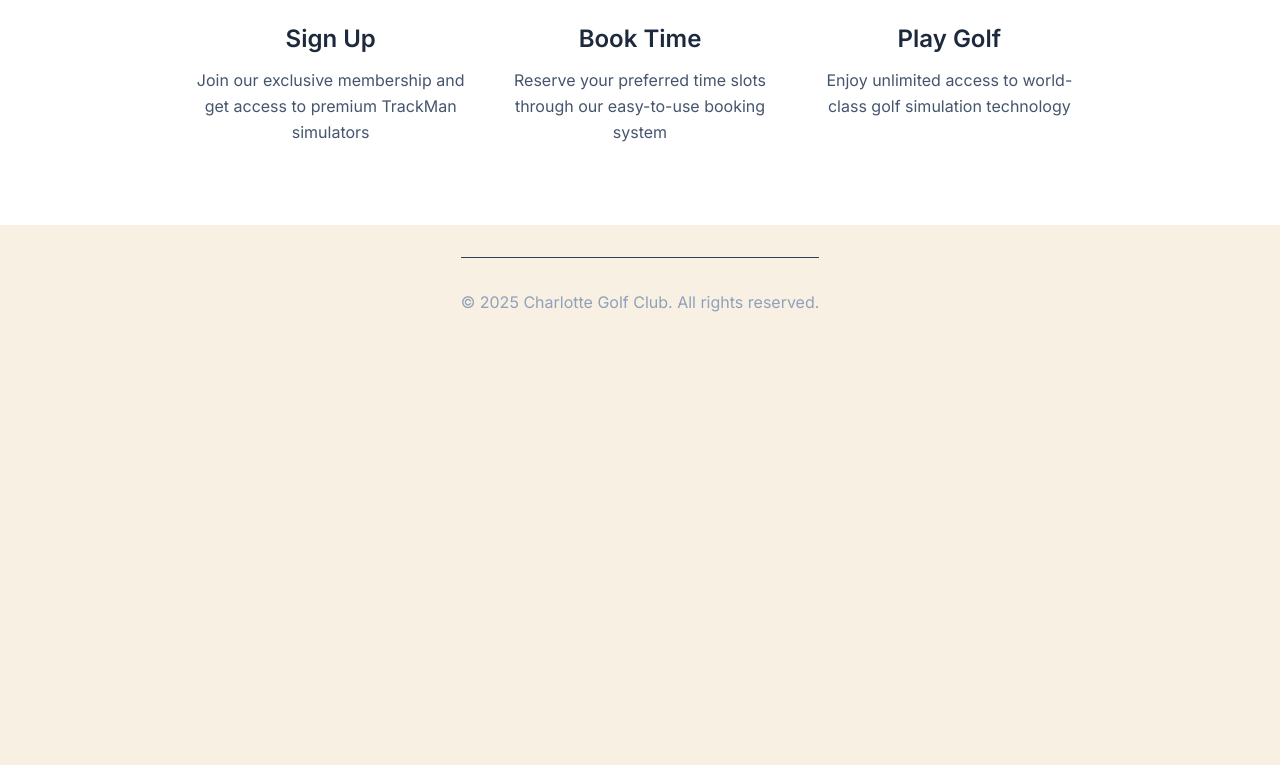
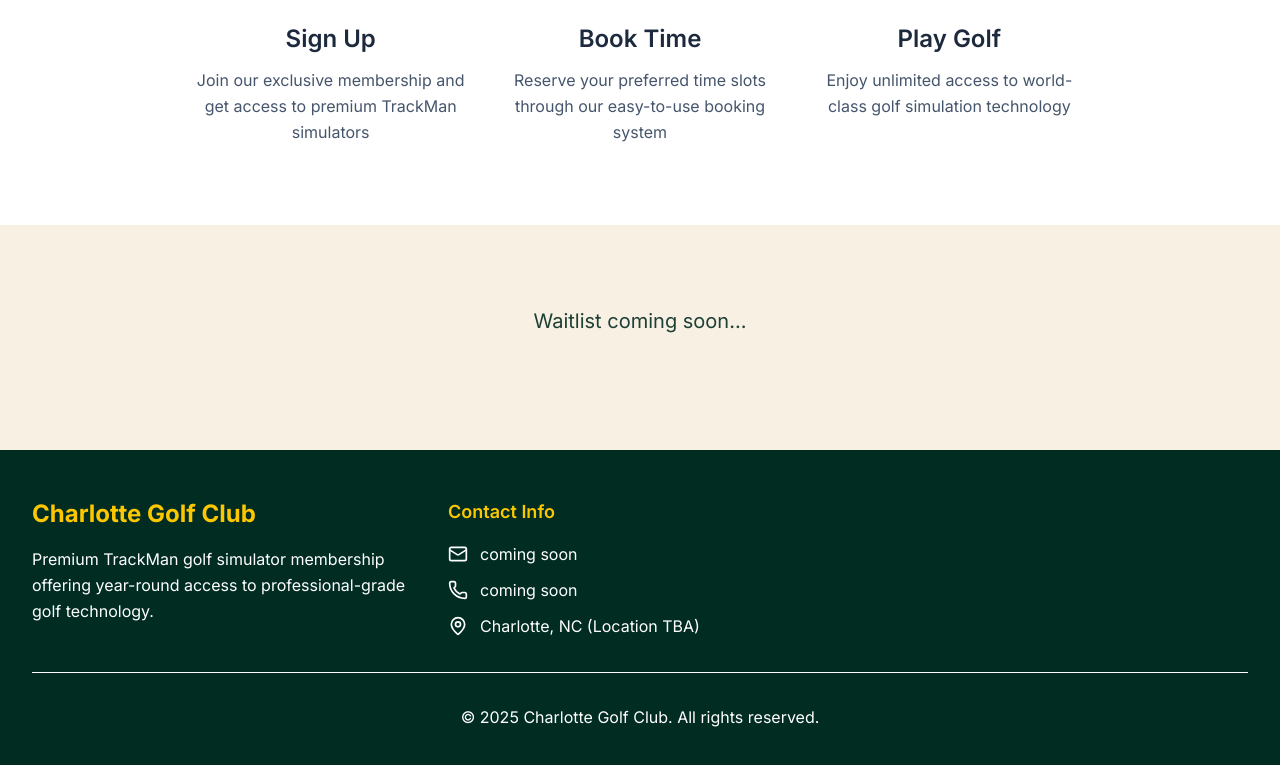
Before and after one commit to MatthewIczkowski/cltgc, a Next.js app: page / in a window 1280 px wide. Shown: the part 1197-1962 px from the top of the page. Before the commit the page ends 1591 px from the top, so only its background shows below. Built offline with nearby package versions, Linux system fonts and the light colour scheme.

Commit message:
updated footer, added waitlist form section

```diff
--- /dev/null
+++ b/src/app/components/footer.tsx
@@ -0,0 +1,66 @@
+import { Mail, MapPin, Phone } from "lucide-react"
+
+export function Footer() {
+  return (
+    <footer className="bg-emerald-950 text-white py-12 px-4">
+      <div className="mx-auto px-4">
+        <div className="grid md:grid-cols-3 gap-8">
+          <div>
+            <h3 className="text-2xl font-bold mb-4 text-yellow-400">Charlotte Golf Club</h3>
+            <p className="mb-4 leading-relaxed">
+              Premium TrackMan golf simulator membership offering year-round access to professional-grade golf
+              technology.
+            </p>
+          </div>
+
+          <div>
+            <h4 className="text-lg font-semibold mb-4 text-yellow-400">Contact Info</h4>
+            <div className="space-y-3">
+              <div className="flex items-center space-x-3">
+                <Mail className="w-5 h-5" />
+                <a
+                  href=""
+                  className=" hover:underline transition-colors"
+                >
+                  coming soon
+                </a>
+              </div>
+              <div className="flex items-center space-x-3">
+                <Phone className="w-5 h-5" />
+                <a href="" className="hover:underline transition-colors">
+                  coming soon
+                </a>
+              </div>
+              <div className="flex items-center space-x-3">
+                <MapPin className="w-5 h-5" />
+                <span>Charlotte, NC (Location TBA)</span>
+              </div>
+            </div>
+          </div>
+
+          {/* <div>
+            <h4 className="text-lg font-semibold mb-4 text-emerald-400">Quick Links</h4>
+            <div className="space-y-2">
+              <a href="#" className="block text-slate-300 hover:text-white transition-colors">
+                Privacy Policy
+              </a>
+              <a href="#" className="block text-slate-300 hover:text-white transition-colors">
+                Terms of Service
+              </a>
+              <a href="#" className="block text-slate-300 hover:text-white transition-colors">
+                Membership Agreement
+              </a>
+              <a href="#" className="block text-slate-300 hover:text-white transition-colors">
+                Contact Us
+              </a>
+            </div>
+          </div> */}
+        </div>
+
+        <div className="border-t border-white mt-8 pt-8 text-center">
+          <p>© {new Date().getFullYear()} Charlotte Golf Club. All rights reserved.</p>
+        </div>
+      </div>
+    </footer>
+  )
+}
--- a/src/app/components/hero-section.tsx
+++ b/src/app/components/hero-section.tsx
@@ -11,19 +11,18 @@ export function HeroSection() {
   }
 
   return (
-    <div className="relative min-h-screen overflow-hidden">
+    <div className="relative min-h-screen overflow-hidden pb-20">
       <div className="relative z-10 container mx-auto px-4 text-center">
         <div className="max-w-4xl mx-auto">
           <Image src={heroImage} alt="Charlotte Golf Club" className="mx-auto block"/>
-          <h1 className="text-5xl md:text-7xl font-bold mb-6 leading-tight">Charlotte Golf Club</h1>
-          <p className="text-xl md:text-2xl mb-4 font-medium">
+          <h1 className="text-4xl md:text-7xl font-bold mb-6 leading-tight">Charlotte Golf Club</h1>
+          <p className="text-lg md:text-2xl mb-4 font-medium">
               TrackMan Golf Simulator Membership
           </p>
-          <p className="text-lg md:text-xl mb-8 max-w-2xl mx-auto leading-relaxed">
+          <p className="text-md md:text-xl mb-8 max-w-2xl mx-auto leading-relaxed">
               Experience professional-grade golf simulators year-round. Perfect your swing with TrackMan technology in an
               exclusive, private setting.
           </p>
-          <p className="text-center text-lg md:text-xl mb-8 max-w-2xl mx-auto leading-relaxed">Waitlist coming soon...</p>
           <div className="flex flex-col sm:flex-row gap-4 justify-center items-center">
               <button
                 className="bg-yellow-400 hover:bg-yellow-500 text-emerald-900 border-emerald-800 border-2 font-semibold px-8 py-4 text-lg rounded-md flex items-center justify-center"
--- /dev/null
+++ b/src/app/components/waitlist-form.tsx
@@ -0,0 +1,11 @@
+"use client"
+
+import React from 'react'
+
+export function WaitlistForm() {
+
+  return (
+    <section id="waitlist" className="mx-auto py-20 text-center">
+        <p className="text-center text-lg md:text-xl mb-8 max-w-2xl mx-auto leading-relaxed">Waitlist coming soon...</p>
+    </section>
+   )}
--- a/src/app/page.tsx
+++ b/src/app/page.tsx
@@ -1,17 +1,16 @@
 // import Image from "next/image";
 import { HeroSection } from "./components/hero-section";
 import { HowItWorksSection } from "./components/how-it-works-section";
+import { WaitlistForm } from "./components/waitlist-form";
+import { Footer } from "./components/footer";
 
 export default function Home() {
   return (
-    <div className="grid grid-rows items-center justify-items-center min-h-screen pt-8 pb-8 sm:pt-20 sm:pb-20">
+    <div className="grid grid-rows items-center justify-items-center min-h-screen pt-8 sm:pt-20">
       <HeroSection />
       <HowItWorksSection />
-      <footer className="row-start-3 flex gap-[16px] flex-wrap items-center justify-center">
-        <div className="border-t border-slate-700 mt-8 pt-8 text-center">
-          <p className="text-slate-400">© {new Date().getFullYear()} Charlotte Golf Club. All rights reserved.</p>
-        </div>
-      </footer>
+      <WaitlistForm />
+      <Footer />
     </div>
   );
 }
```
